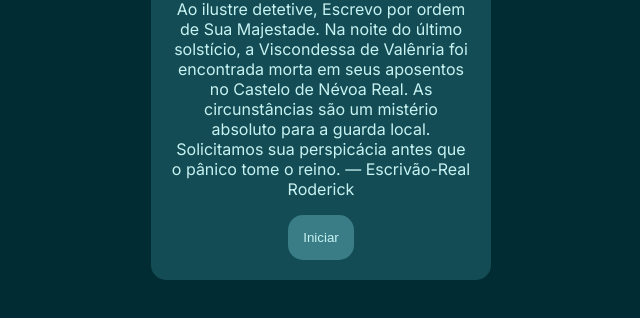
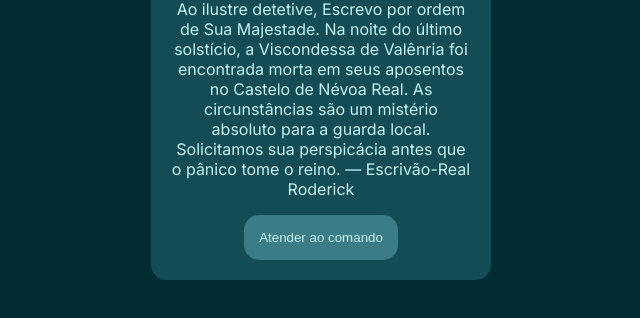
Before and after one commit to MatosoFelipe-dev/Alura---Historia-IA, a plain HTML site: page index.html in a window 1280 px wide. Shown: the part 342-660 px from the top of the page, without its empty margins (319-959 px from the left). Drawn offline with Linux system fonts and the light colour scheme.

Commit message:
Update index.html

```diff
--- a/index.html
+++ b/index.html
@@ -18,7 +18,7 @@
             perspicácia antes que o pânico tome o reino.
             — Escrivão-Real Roderick
             </p>
-            <button class="iniciar-btn">Iniciar</button>
+            <button class="iniciar-btn">Atender ao comando</button>
         </div>
         <div class="caixa-perguntas"></div>
         <div class="caixa-alternativas"></div>
```
